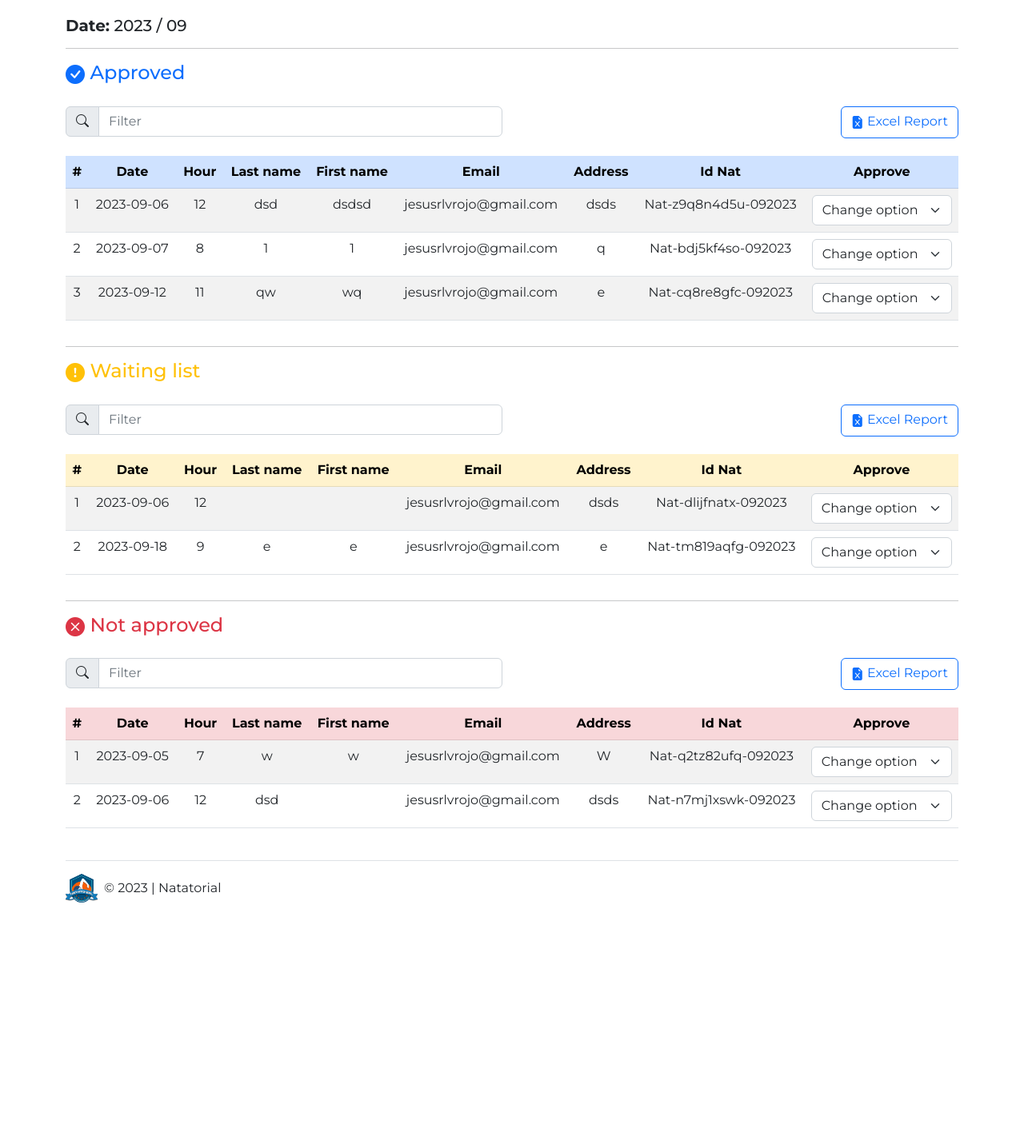
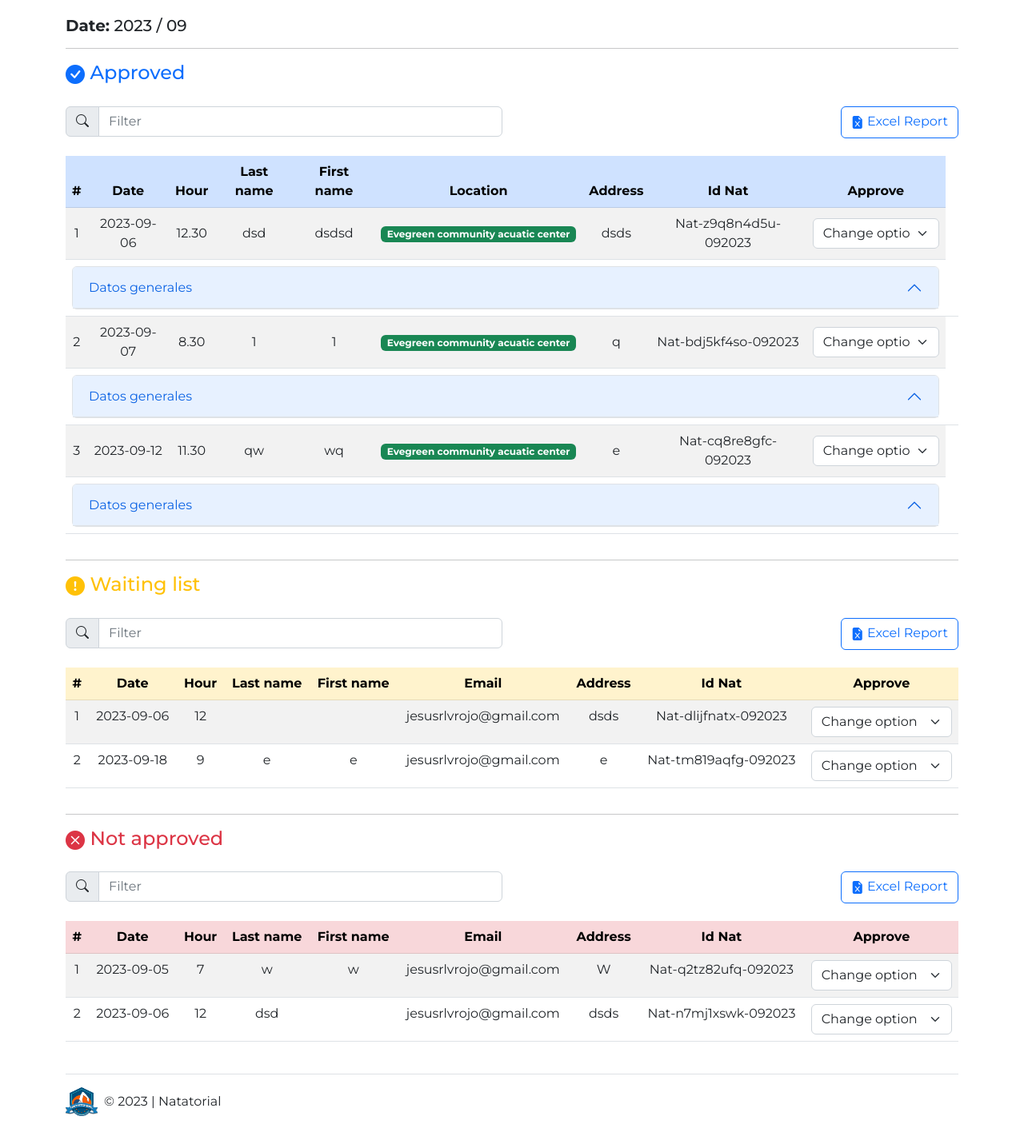
Before and after one commit to jesusrlv/natatorial, a PHP site: page /admin/dashboard.php in a window 1280 px wide. Shown: the part 139-1575 px from the top of the page at 80% size. Before the commit the page ends 1268 px from the top, so only its background shows below. Run offline with PHP 8.4, Linux system fonts and the light colour scheme; data comes from the database, SQL or seed files in the repository; data that the repository does not hold is empty; some libraries are stand-ins or nearby versions; some web fonts are replaced.

Commit message:
admin con accordion

```diff
--- a/admin/dashboard.php
+++ b/admin/dashboard.php
@@ -147,7 +147,7 @@
     </div>
     <!-- table -->
     <div class="table-responsive">
-      <table class="table table-striped table-hover">
+      <table class="table table-striped align-middle">
         <thead class="table-primary text-center">
           <tr>
             <th scope="col">#</th>
@@ -155,7 +155,7 @@
             <th scope="col">Hour</th>
             <th scope="col">Last name</th>
             <th scope="col">First name</th>
-            <th scope="col">Email</th>
+            <th scope="col">Location</th>
             <th scope="col">Address</th>
             <th scope="col">Id Nat</th>
             <th scope="col">Approve</th>
@@ -171,10 +171,27 @@
             echo'<tr>';
                 echo'<td class="text-center">'.$x.'</td>';
                 echo'<td class="text-center">'.$row_sqlInv['fecha_reserva'].'</td>';
-                echo'<td class="text-center">'.$row_sqlInv['hora'].'</td>';
+                echo'<td class="text-center">'.$row_sqlInv['hora'].'.30</td>';
                 echo'<td class="text-center">'.$row_sqlInv['apellido'].'</td>';
                 echo'<td class="text-center">'.$row_sqlInv['nombre'].'</td>';
-                echo'<td class="text-center">'.$row_sqlInv['email'].'</td>';
+                $location = $row_sqlInv['lugar'];
+                $locSQL = "SELECT * FROM catalogo_places WHERE id = $location";
+                $resultSQL = $conn -> query($locSQL);
+                $rowLocation = $resultSQL -> fetch_assoc();
+
+                echo'<td class="text-center">';
+
+                if($location == 1){
+                  echo'<span class="badge text-bg-success">';
+                }
+                if($location == 2){
+                  echo'<span class="badge text-bg-danger">';
+                }
+                if($location == 3){
+                  echo'<span class="badge text-bg-primary">'.$row_sqlInv['lugar_otro'].'';
+                }
+
+                echo $rowLocation['name'].'</span></td>';
                 echo'<td class="text-center">'.$row_sqlInv['domicilio'].'</td>';
                 echo'<td class="text-center">'.$row_sqlInv['id_ext'].'</td>';
                 echo'<td class="text-center"><select class="form-select" aria-label="Change option" onchange="change(this.value,'.$idChange.')">
@@ -185,6 +202,26 @@
               </select></td>';
 
             echo'</tr>';
+            echo'
+            <tr>
+              <td colspan="9">
+                <div class="accordion" id="accordionExample">
+                  <div class="accordion-item">
+                    <h2 class="accordion-header">
+                      <button class="accordion-button" type="button" data-bs-toggle="collapse" data-bs-target="#collapseOne" aria-expanded="true" aria-controls="collapseOne">
+                        Datos generales
+                      </button>
+                    </h2>
+                    <div id="collapseOne" class="accordion-collapse collapse" data-bs-parent="#accordionExample">
+                      <div class="accordion-body">
+                        <strong>This is the first items accordion body.</strong> It is shown by default, until the collapse plugin adds the appropriate classes that we use to style each element. These classes control the overall appearance, as well as the showing and hiding via CSS transitions. You can modify any of this with custom CSS or overriding our default variables. Its also worth noting that just about any HTML can go within the <code>.accordion-body</code>, though the transition does limit overflow.
+                      </div>
+                    </div>
+                  </div>
+                </div>
+              <td>
+            </tr>
+            ';
           }
           ?>
         </tbody>
```
